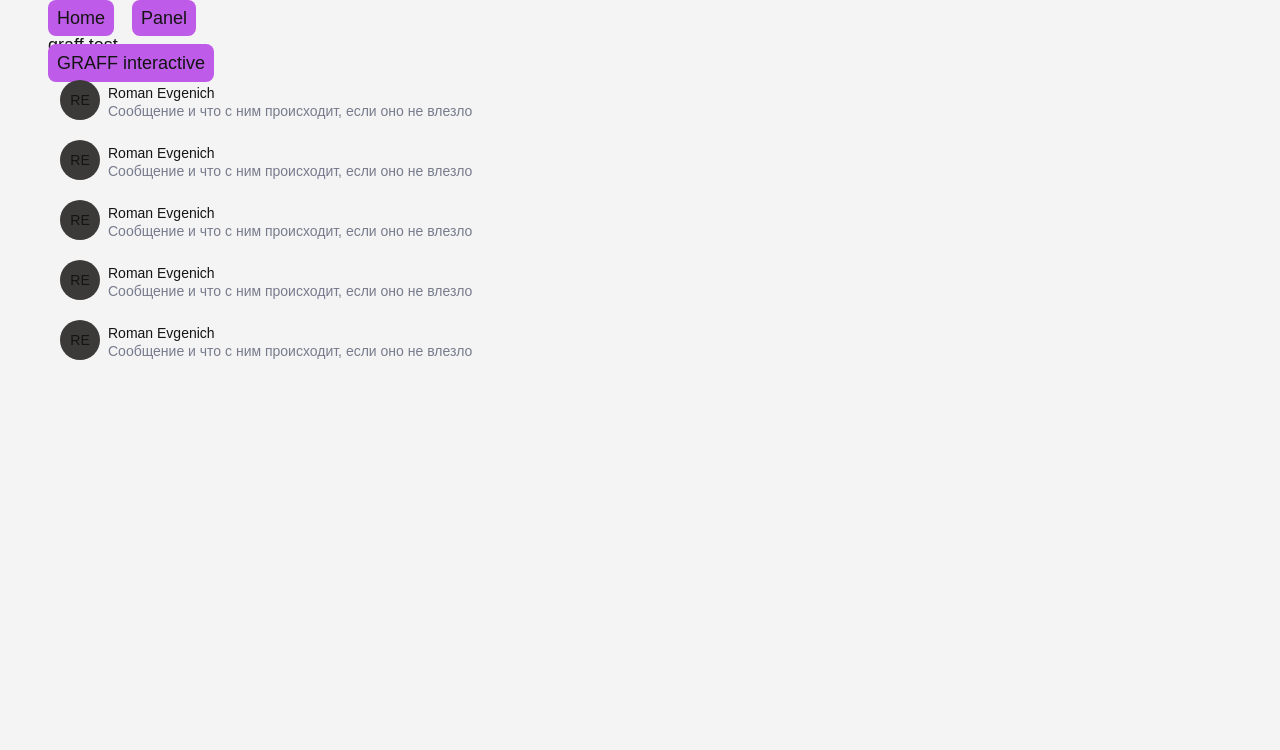
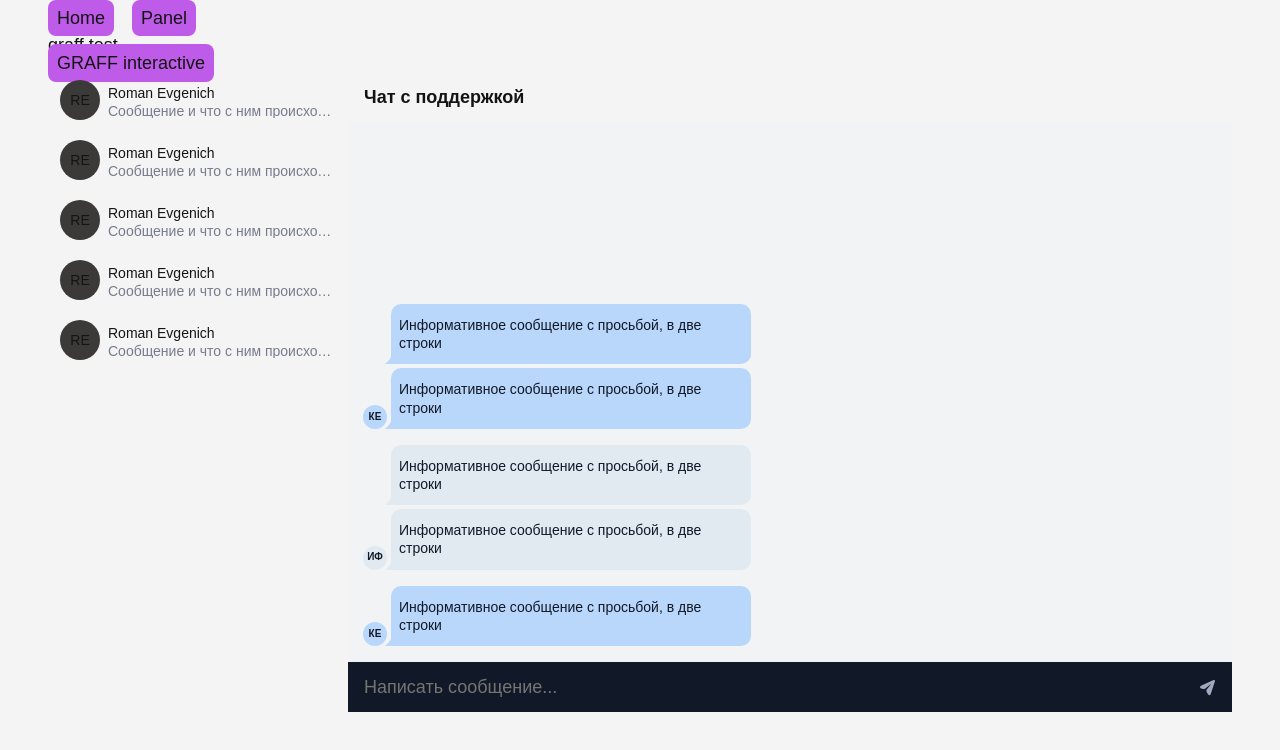
Before and after one commit to popovre/graffinteractive, a React (Vite) app: page /panel in a window 1280 px wide. Shown: the top 750 px of the page. Built offline with nearby package versions, Linux system fonts and the light colour scheme.

Commit message:
made started styles

```diff
--- a/src/components/dialogs/component.tsx
+++ b/src/components/dialogs/component.tsx
@@ -26,8 +26,8 @@
 const Dialogs = () => {
   return (
     <div className={styles.root}>
-      {dialogs.map(({ name, message }) => (
-        <div className={styles.dialog}>
+      {dialogs.map(({ name, message }, index) => (
+        <div className={styles.dialog} key={index}>
           <span>
             {name
               ?.split(" ")
--- a/src/components/dialogs/style.module.scss
+++ b/src/components/dialogs/style.module.scss
@@ -13,6 +13,10 @@
   padding-block: 14px;
 
   font-size: 14px;
+
+  &:hover {
+    background-color: var(--asc-hovered-field);
+  }
 
   & span {
     position: absolute;
@@ -30,6 +34,13 @@
   }
 }
 
+.dialog.selected {
+  background-color: var(--asc-selected-field);
+}
+
 .message {
-  color: #777b8c;
+  text-wrap: nowrap;
+  color: var(--asc-message-text);
+  text-overflow: ellipsis;
+  overflow: hidden;
 }
--- a/src/components/messenger-window/component.tsx
+++ b/src/components/messenger-window/component.tsx
@@ -39,8 +39,10 @@
           return (
             <p
               className={`${styles.message} ${input && styles.gotMessage} ${array[index - 1]?.input !== input && styles.topMargin}`}
+              key={index}
             >
-              {message} <span>{name}</span>
+              {message}
+              {array[index + 1]?.input !== input && <span>{name}</span>}
             </p>
           )
         })}
@@ -50,7 +52,7 @@
           className={styles.input}
           placeholder="Написать сообщение..."
           type="text"
-        />
+        ></input>
         <button className={styles.buttonSubmit} type="button">
           <Tg className={styles.tg} />
         </button>
--- a/src/components/messenger-window/style.module.scss
+++ b/src/components/messenger-window/style.module.scss
@@ -32,6 +32,7 @@
   background-color: #e2eaf1;
   padding-inline: 8px;
   padding-block: 12px;
+  max-width: 360px;
 
   &::before {
     position: absolute;
@@ -82,6 +83,11 @@
   height: 50px;
 
   padding-right: 12px;
+  background-color: var(--asc-bg-inverted);
+}
+
+.label > .input:focus-visible ~ .buttonSubmit path {
+  fill: var(--asc-icon-hovered);
 }
 
 .input {
@@ -103,6 +109,7 @@
 
 .tg {
   & path {
+    transition: fill 0.2s;
     fill: #a3a7bf;
   }
 }
--- a/src/pages/home-page/style.module.scss
+++ b/src/pages/home-page/style.module.scss
@@ -2,4 +2,5 @@
   @include content;
   display: grid;
   grid-template-columns: 1fr 360px;
+  min-height: 80vh;
 }
--- a/src/pages/panel-page/component.tsx
+++ b/src/pages/panel-page/component.tsx
@@ -1,10 +1,12 @@
 import Dialogs from "../../components/dialogs/component"
+import MessengerWindow from "../../components/messenger-window/component"
 import styles from "./style.module.scss"
 
 const PanelPage = () => {
   return (
     <div className={styles.root}>
       <Dialogs />
+      <MessengerWindow />
     </div>
   )
 }
--- a/src/pages/panel-page/style.module.scss
+++ b/src/pages/panel-page/style.module.scss
@@ -1,3 +1,6 @@
 .root {
   @include content;
+  min-height: 80vh;
+  display: grid;
+  grid-template-columns: 300px 1fr;
 }
--- a/src/variables.scss
+++ b/src/variables.scss
@@ -43,7 +43,10 @@
   --asc-brand-emphasis: #101010;
   --asc-brand-text: #fff;
   --asc-btn: #be5be8;
-
+  --asc-selected-field: #111827;
+  --asc-hovered-field: #3c3939;
+  --asc-message-text: #777b8c;
+  --asc-icon-hovered: #798fff;
   /* screen sizes */
   --tablet-width: 768px;
   --laptop-width: 1024px;
```
